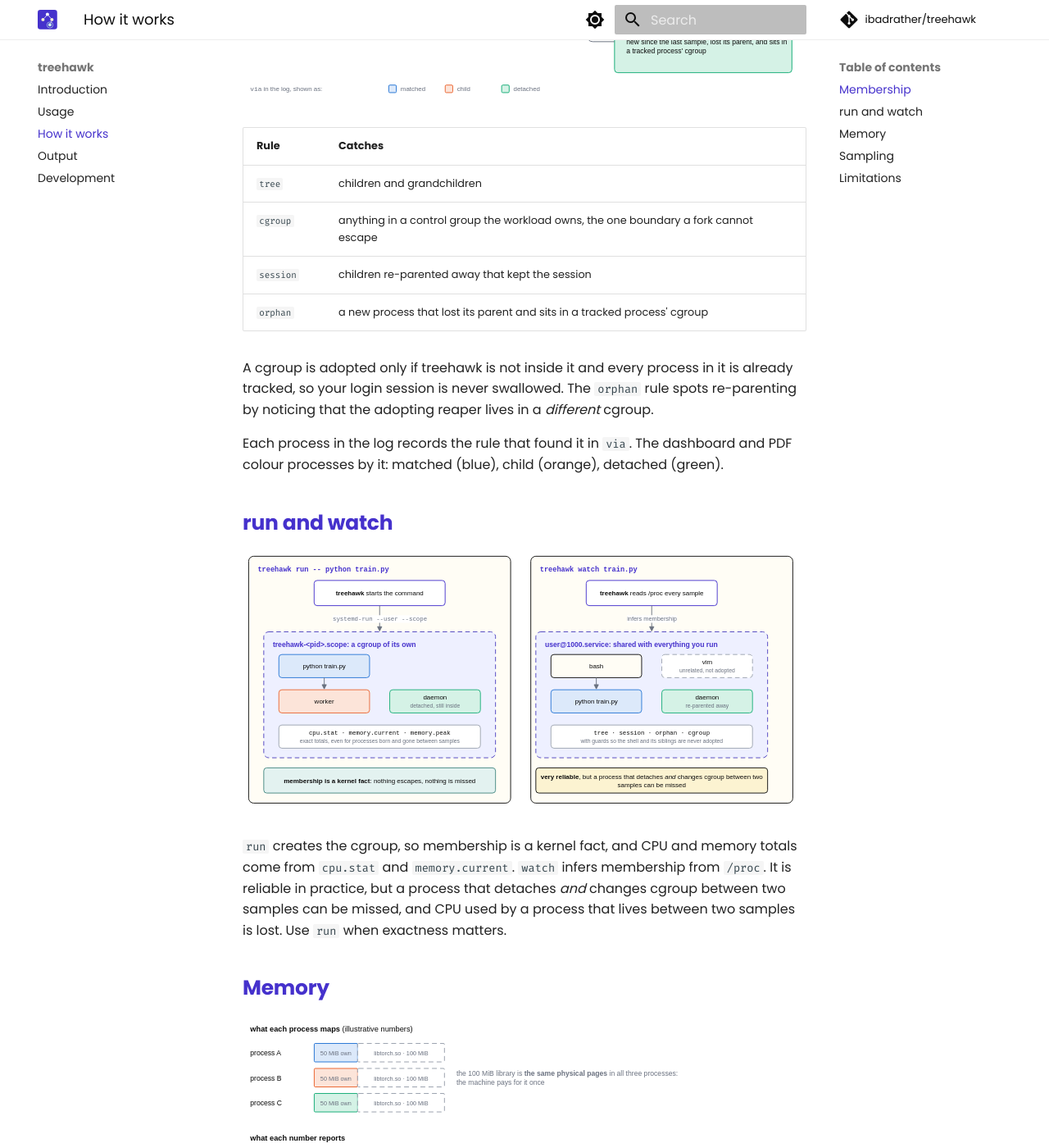
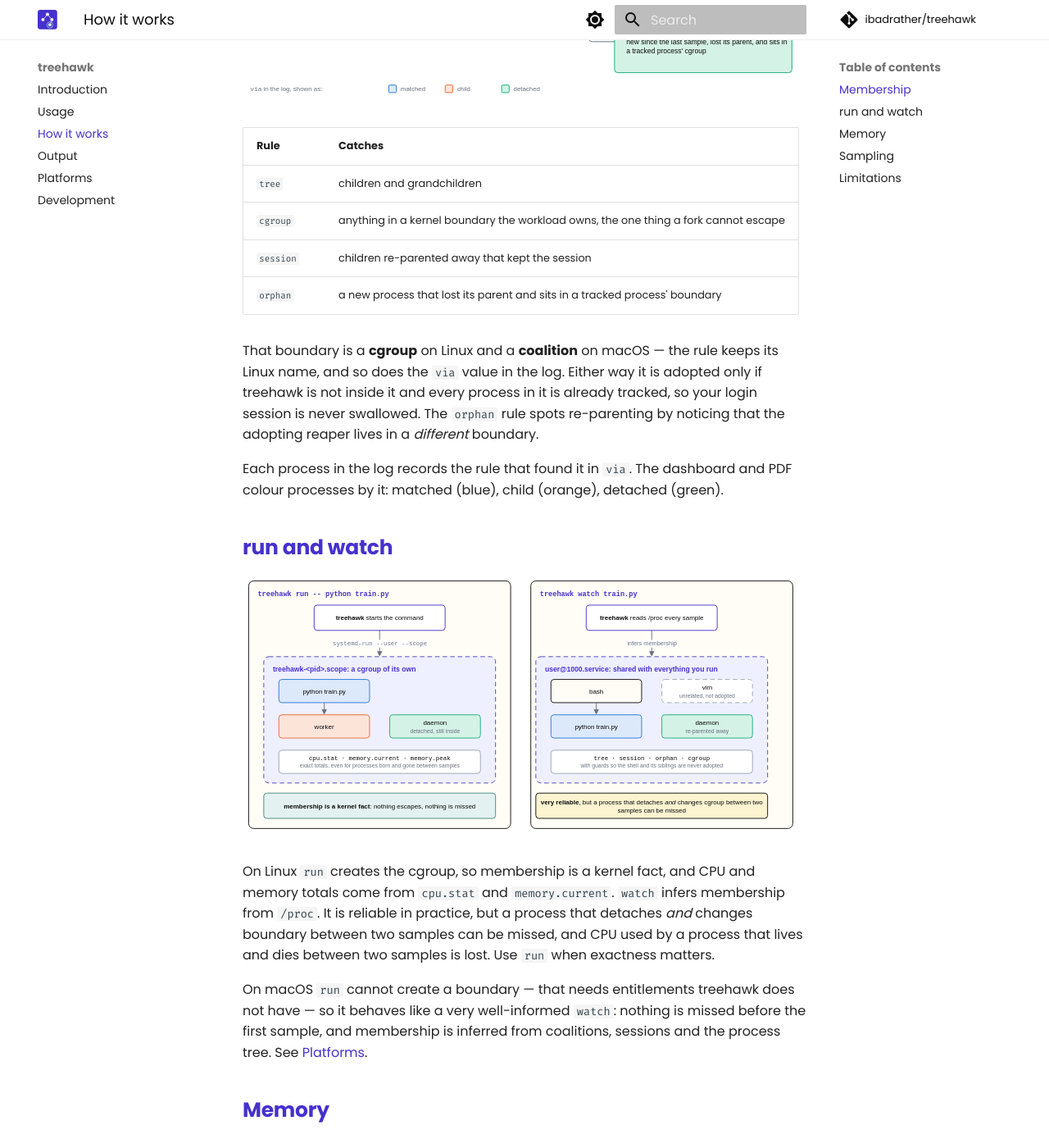
Before and after one commit to ibadrather/treehawk, an MkDocs documentation site: the page built from docs/how-it-works.md, in a window 1280 px wide and 1400 px high, scrolled down 585 px. Shown: the whole window at 82% size. Built offline with MkDocs 1.6.1 and Material for MkDocs 9.7.7, drawn with Linux system fonts in a browser that asks for light colours; some web fonts are replaced; comment, search, counter and statistics services are not loaded; some of the changed text lies outside the part shown.

Commit message:
Document macOS support, and ship it
Everything that claimed Linux-only now says what is actually true, and a
new Platforms page carries the capability matrix so the differences are in
one place rather than scattered through five documents.

The honest parts are stated rather than glossed: macOS has no kernel-side
group totals, `run` cannot create a boundary there, processes that live
and die between two samples are lost, and only your own processes are
visible - so treehawk is not a whole-machine monitor on macOS. The page
also records the two Apple Silicon details a future reader will want:
the 125/3 mach timebase and 16 KiB pages.

The membership rule keeps the name `cgroup` on both platforms even though
it follows coalitions on macOS. Renaming it would break `--expand cgroup`
and every `via` value already written into existing logs; the docs explain
the name instead.

install.sh accepts Darwin - the wheel was always py3-none-any, so only the
uname gate stood in the way - and CI grows an os axis: the full 3.10-3.14
matrix on Linux, plus the oldest and newest on macOS (Apple Silicon).
Running all five on both would double the matrix to catch nothing extra,
since platforms/darwin binds no library at import and is therefore
type-checked and unit-tested on the Linux runner too. Cache suffixes now
include the runner, which the file's own comment warned about.

Version 0.3.1 -> 0.4.0: a new platform is a feature, not a patch.

Co-Authored-By: Claude Opus 5 <noreply@anthropic.com>
Claude-Session: https://claude.ai/code/session_01G5SP6F1da8FUqUkFwTNFCZ

```diff
--- a/docs/how-it-works.md
+++ b/docs/how-it-works.md
@@ -12,13 +12,16 @@ start time) exits. Losing its parent or its session changes nothing.
 | Rule | Catches |
 |---|---|
 | `tree` | children and grandchildren |
-| `cgroup` | anything in a control group the workload owns, the one boundary a fork cannot escape |
+| `cgroup` | anything in a kernel boundary the workload owns, the one thing a fork cannot escape |
 | `session` | children re-parented away that kept the session |
-| `orphan` | a new process that lost its parent and sits in a tracked process' cgroup |
+| `orphan` | a new process that lost its parent and sits in a tracked process' boundary |
 
-A cgroup is adopted only if treehawk is not inside it and every process in it is
-already tracked, so your login session is never swallowed. The `orphan` rule spots
-re-parenting by noticing that the adopting reaper lives in a *different* cgroup.
+That boundary is a **cgroup** on Linux and a **coalition** on macOS — the rule
+keeps its Linux name, and so does the `via` value in the log. Either way it is
+adopted only if treehawk is not inside it and every process in it is already
+tracked, so your login session is never swallowed. The `orphan` rule spots
+re-parenting by noticing that the adopting reaper lives in a *different*
+boundary.
 
 Each process in the log records the rule that found it in `via`. The dashboard and
 PDF colour processes by it: matched (blue), child (orange), detached (green).
@@ -28,11 +31,17 @@ PDF colour processes by it: matched (blue), child (orange), detached (green).
 ![run gives the command its own cgroup; watch infers membership](assets/diagrams/run-vs-watch.light.svg#only-light)
 ![run gives the command its own cgroup; watch infers membership](assets/diagrams/run-vs-watch.dark.svg#only-dark)
 
-`run` creates the cgroup, so membership is a kernel fact, and CPU and memory
-totals come from `cpu.stat` and `memory.current`. `watch` infers membership from
-`/proc`. It is reliable in practice, but a process that detaches *and* changes
-cgroup between two samples can be missed, and CPU used by a process that lives
-between two samples is lost. Use `run` when exactness matters.
+On Linux `run` creates the cgroup, so membership is a kernel fact, and CPU and
+memory totals come from `cpu.stat` and `memory.current`. `watch` infers
+membership from `/proc`. It is reliable in practice, but a process that detaches
+*and* changes boundary between two samples can be missed, and CPU used by a
+process that lives and dies between two samples is lost. Use `run` when
+exactness matters.
+
+On macOS `run` cannot create a boundary — that needs entitlements treehawk does
+not have — so it behaves like a very well-informed `watch`: nothing is missed
+before the first sample, and membership is inferred from coalitions, sessions
+and the process tree. See [Platforms](platforms.md).
 
 ## Memory
 
@@ -42,8 +51,14 @@ between two samples is lost. Use `run` when exactness matters.
 | Field | |
 |---|---|
 | `rss_bytes` | always available, but counts shared pages once per process, so it reads high |
-| `pss_bytes` | shared pages divided fairly: what the workload really costs; needs same-user access |
-| `group_memory_bytes` | the kernel's own charge for the cgroup; `null` without one |
+| `pss_bytes` | the platform's fair measure: what the workload really costs; needs same-user access |
+| `group_memory_bytes` | the kernel's own charge for the boundary; `null` without one |
+
+Which fair measure `pss_bytes` carries depends on the platform, so the header
+names it in `memory_kind`: `pss` on Linux (each shared page divided among the
+processes mapping it) and `phys_footprint` on macOS (the kernel's own charge
+for what a process costs, as Activity Monitor reports it). macOS has no PSS,
+and treehawk will not put another measure behind that name without saying so.
 
 treehawk never writes a value it could not read: `null` means unavailable.
 
@@ -56,8 +71,11 @@ it is `null` in the first sample.
 
 ## Limitations
 
-- Linux only, reading `/proc` and cgroup v2.
-- Polling cannot see processes that start and end between samples (under `watch`).
-- Other users' processes have no `pss_bytes`.
+- Linux (`/proc` and cgroup v2) and macOS (`libproc` and `sysctl`); see
+  [Platforms](platforms.md) for what each kernel will and will not report.
+- Polling cannot see processes that start and end between samples (under
+  `watch`, and anywhere on macOS).
+- Other users' processes have no `pss_bytes`, and on macOS are not visible at
+  all.
 - The log grows about 1 KB per sample per five processes; use `--aggregate-only`
   or a longer interval for runs measured in days.
--- a/mkdocs.yml
+++ b/mkdocs.yml
@@ -50,4 +50,5 @@ nav:
   - Usage: usage.md
   - How it works: how-it-works.md
   - Output: output.md
+  - Platforms: platforms.md
   - Development: development.md
--- a/pyproject.toml
+++ b/pyproject.toml
@@ -1,19 +1,20 @@
 [project]
 name = "treehawk"
-version = "0.3.1"
+version = "0.4.0"
 description = "Log CPU and RAM usage of a process and every process it spawns, detached or not."
 readme = "README.md"
 license = "MIT"
 license-files = ["LICENSE"]
 authors = [{ name = "Ibad Rather", email = "ibad.rather.ir@gmail.com" }]
 requires-python = ">=3.10"
-keywords = ["monitoring", "cpu", "memory", "process", "cgroup", "procfs"]
+keywords = ["monitoring", "cpu", "memory", "process", "cgroup", "procfs", "macos", "libproc"]
 classifiers = [
     "Development Status :: 3 - Alpha",
     "Environment :: Console",
     "Intended Audience :: Developers",
     "Intended Audience :: System Administrators",
     "Operating System :: POSIX :: Linux",
+    "Operating System :: MacOS :: MacOS X",
     "Programming Language :: Python :: 3",
     "Programming Language :: Python :: 3 :: Only",
     "Programming Language :: Python :: 3.10",
```
Also changed, not shown: README.md (+86 -29 lines), docs/development.md (+14 -4 lines), docs/index.md (+7 -5 lines), docs/output.md (+8 -1 lines), docs/platforms.md (added, +133 -0 lines), docs/usage.md (+6 -3 lines), 3 other files.
